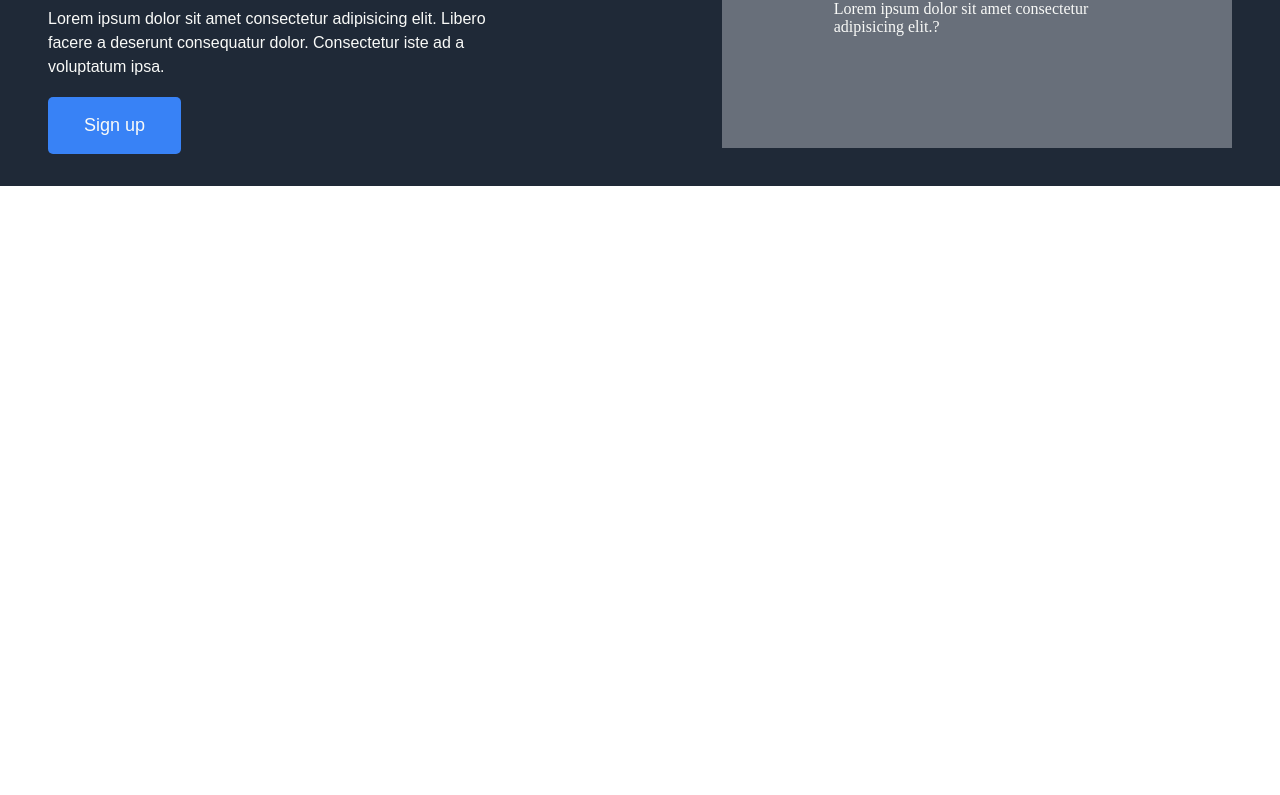
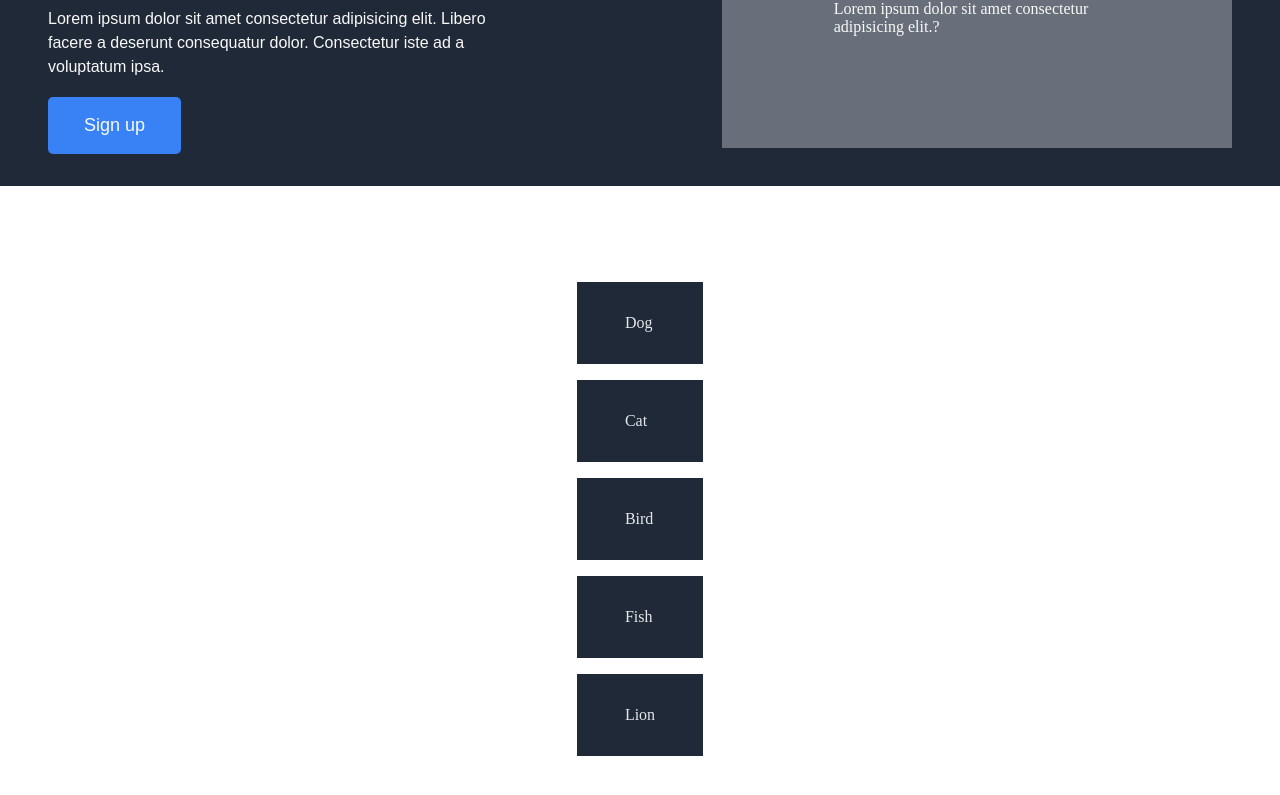
Before and after one commit to Developer-Membrano/odin_landingpage, a plain HTML site: page index.html in a window 1280 px wide. Shown: the part 259-1054 px from the top of the page. Before the commit the page ends 800 px from the top, so only its background shows below. Drawn offline with Linux system fonts and the light colour scheme.

Commit message:
DOM MANIPULATION Thursday 08, December I created a List of Animals and I manipulate the list using DOM by addEventListener and also I change some quite style of the every list of animals

```diff
--- a/index.html
+++ b/index.html
@@ -32,5 +32,18 @@
         </div>
     </header>
 
+    <div class="dom-container">
+        <ul>
+            <li class="list-of-animals">Dog</li>
+            <li class="list-of-animals">Cat</li>
+            <li class="list-of-animals">Bird</li>
+            <li class="list-of-animals">Fish</li>
+            <li class="list-of-animals">Lion</li>
+        </ul>
+    </div>
+
+
+    <!-- <script type="module" src="./utils/main.js"></script> -->
+    <script src="dom.js"></script>
 </body>
 </html>
--- a/style.css
+++ b/style.css
@@ -84,3 +84,21 @@
     color: var(--Hero_FontColor);
     font-size: 18px;
 }
+
+
+.dom-container{
+    padding: 5em;
+    display: flex;
+    justify-content: center;
+    align-items: center;
+}
+
+.dom-container ul {
+    list-style-type: none;
+}
+.dom-container ul li {
+    background-color: #1f2937;
+    color: #e5e7eb;
+    padding: 2em 3em;
+    margin: 1em;
+}
```
